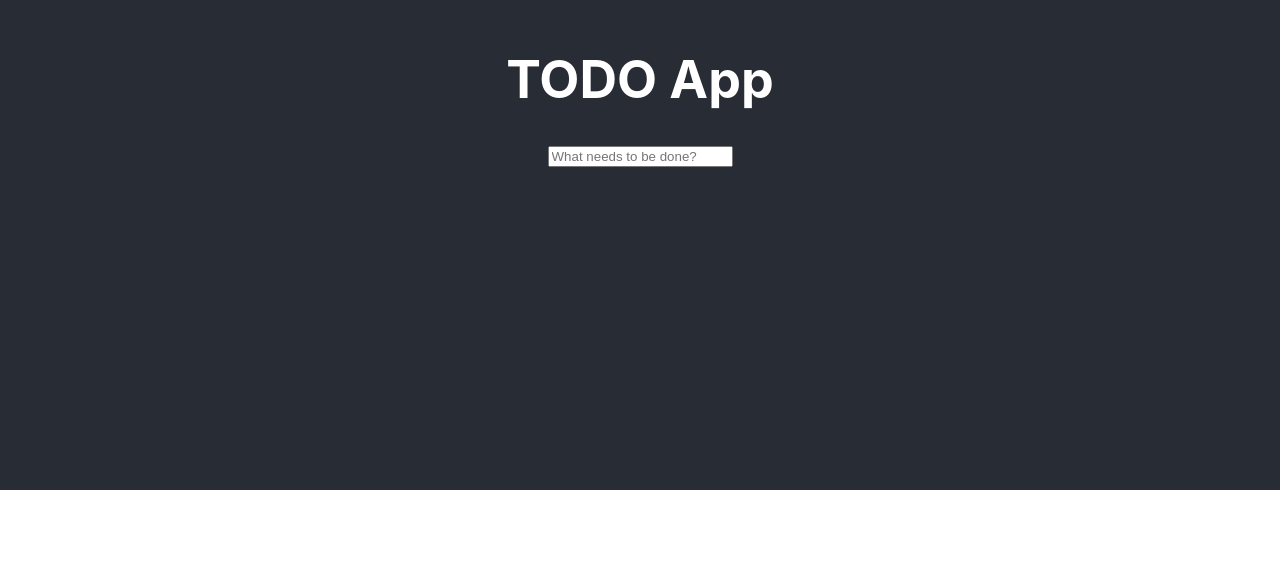
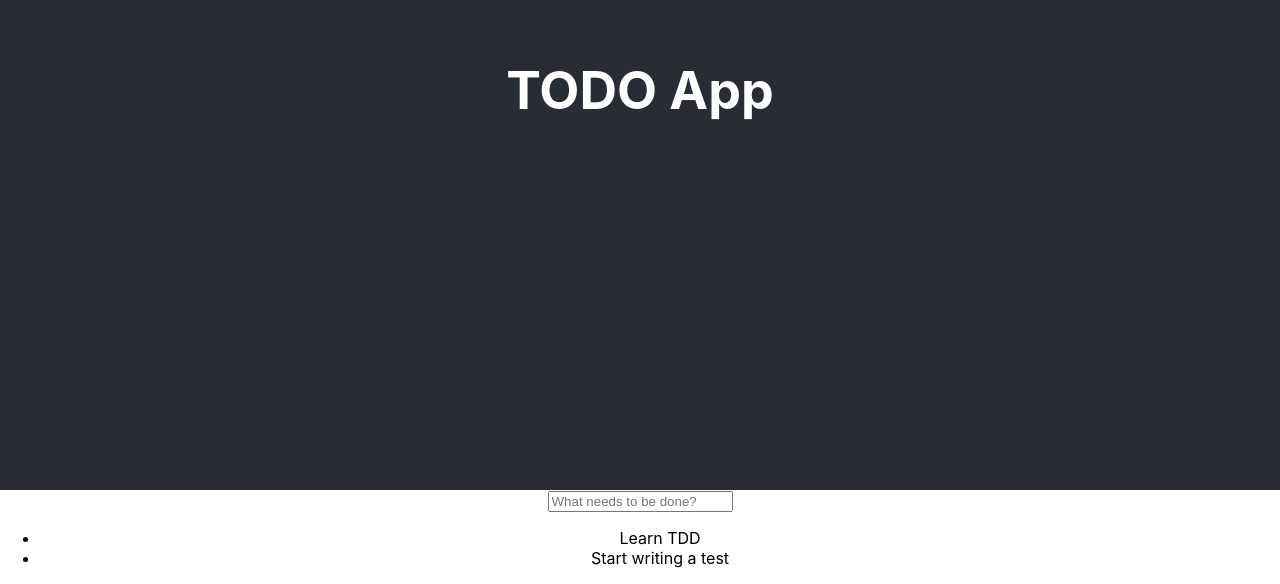
Before and after one commit to CodiumTeam/tdd-training-js, a React (Create React App) app in the folder todo-app/: page / in a window 1280 px wide. Shown: the part 310-894 px from the top of the page. Before the commit the page ends 800 px from the top, so only its background shows below. Built offline with nearby package versions, Linux system fonts and the light colour scheme.

Commit message:
[todo-app] displays a list with 2 items by default

```diff
--- a/todo-app/src/App.js
+++ b/todo-app/src/App.js
@@ -6,8 +6,12 @@ function App() {
     <div className="App">
       <header className="App-header">
         <h1>TODO App</h1>
-        <input type="text" placeholder="What needs to be done?"/>
       </header>
+      <input type="text" placeholder="What needs to be done?"/>
+      <ul>
+        <li>Learn TDD</li>
+        <li>Start writing a test</li>
+      </ul>
     </div>
   );
 }
```
Also changed, not shown: 1 other file (tests, documents, lock files or other folders).
